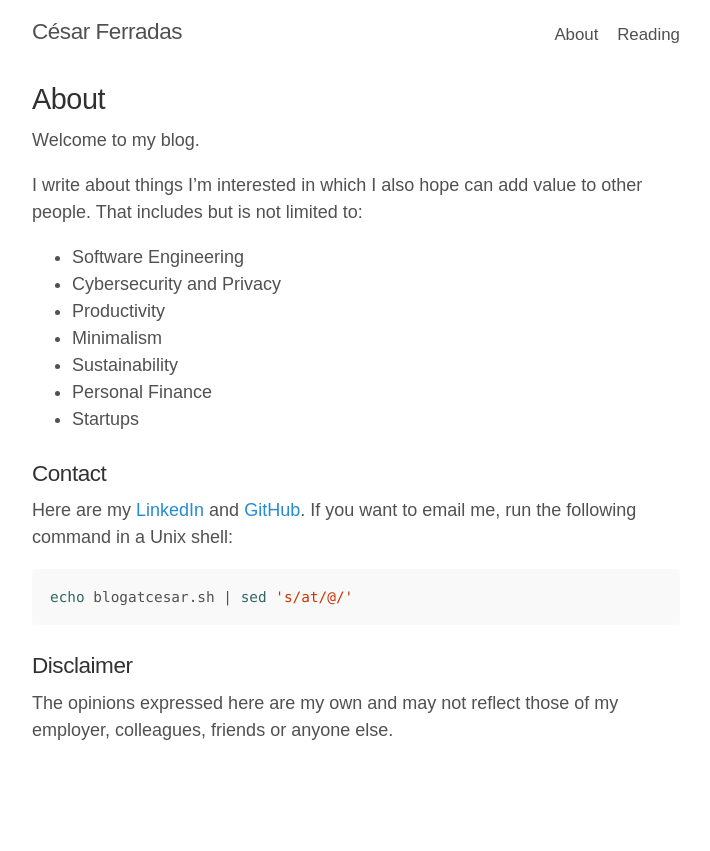
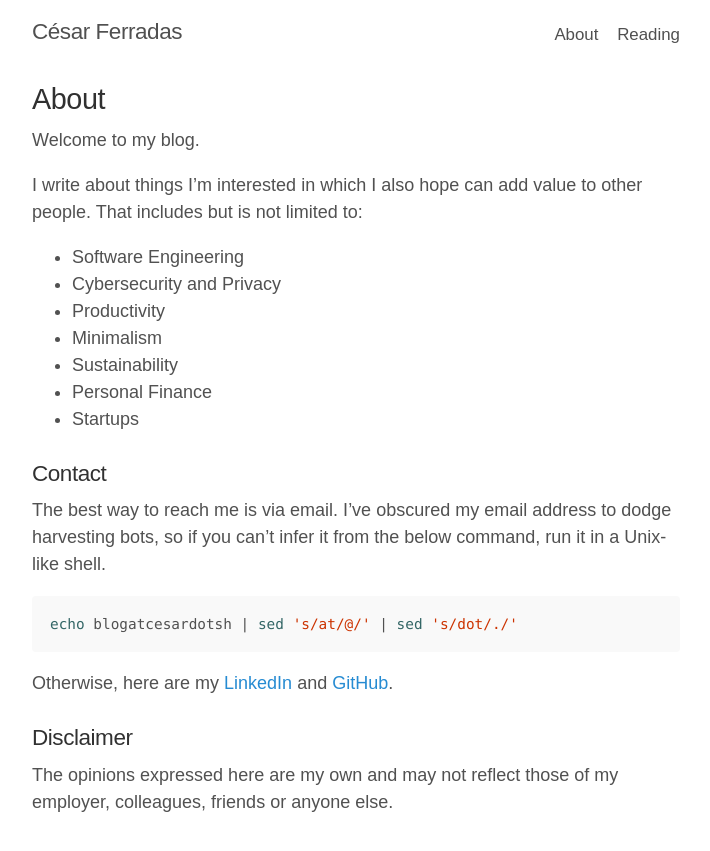
Before and after one commit to cesarferradas/ferrad.as, a Jekyll site: the page built from about.md, in a window 1280 px wide. Shown: the top 851 px of the page, without its empty margins (284-994 px from the left). Built offline with Jekyll 4.4.1, drawn with Linux system fonts in a browser that asks for light colours; our own code applies the rules of GitHub Pages for plain Markdown files.

Commit message:
Update about.md

````diff
--- a/about.md
+++ b/about.md
@@ -16,11 +16,13 @@ I write about things I'm interested in which I also hope can add value to other
 
 ### Contact
 
-Here are my [LinkedIn](https://www.linkedin.com/in/cesarferradas) and [GitHub](https://github.com/cesarferradas). If you want to email me, run the following command in a Unix shell:
+The best way to reach me is via email. I've obscured my email address to dodge harvesting bots, so if you can't infer it from the below command, run it in a Unix-like shell.
 
 ```shell
-echo blogatcesar.sh | sed 's/at/@/'
+echo blogatcesardotsh | sed 's/at/@/' | sed 's/dot/./'
 ```
+
+Otherwise, here are my [LinkedIn](https://www.linkedin.com/in/cesarferradas) and [GitHub](https://github.com/cesarferradas).
 
 ### Disclaimer
 
````
